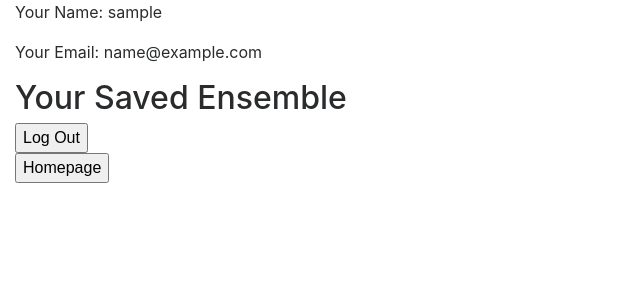
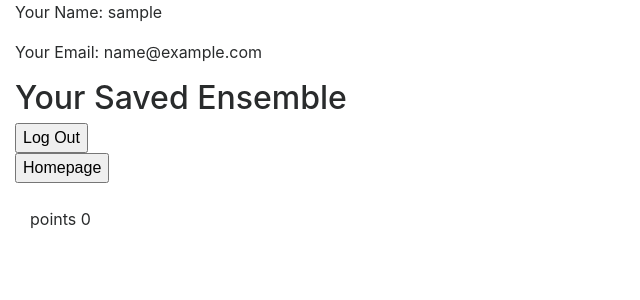
Before and after one commit to lunaceee/wesworld, a Flask app: page /users/1 in a window 1280 px wide. Shown: the top 300 px of the page, without its empty margins (0-640 px from the left). Run offline with Flask 2, Linux system fonts and the light colour scheme; the visitor is signed in with stand-in values (Sample User, id 1); data comes from the database, SQL or seed files in the repository; data that the repository does not hold is empty; some libraries are stand-ins or nearby versions.

Commit message:
added points system to user profile

```diff
--- a/server.py
+++ b/server.py
@@ -109,11 +109,24 @@ def show_user_profile(user_id):
     username = user.username
 
     ensembles = user.ensembles
+    points = 0
+
+    for ea in user.ensemble_associations:
+        points += ea.points
+
+    movie_ensemble = {}
+    for ensemble in ensembles:
+        if ensemble.movie.name not in movie_ensemble:
+            movie_ensemble[ensemble.movie.name] = [ensemble]
+        else:
+            movie_ensemble[ensemble.movie.name].append(ensemble)
 
     return render_template('user_profile.html',
                             email=email,
                             username=username,
                             ensembles=ensembles,
+                            movie_ensemble=movie_ensemble,
+                            points=points,
                             )
 
 
@@ -129,7 +142,6 @@ def save_ensemble():
     movie_id = request.form.get('movie_id')
 
     accessory_img_url = request.form.get('a_img_url')
-    print "accessory image\n", accessory_img_url
     top_img_url = request.form.get('t_img_url')
     bottom_img_url = request.form.get('bo_img_url')
     shoe_img_url = request.form.get('s_img_url')
@@ -154,6 +166,13 @@ def save_ensemble():
                                      ).first()
 
     if ensemble:
+        #add points for previous users
+        for u in ensemble.users:
+            for ea in u.ensemble_associations:
+                # if the ensemble user A saved is the same one user B saved
+                if ea.ensemble_id == ensemble.id:
+                    ea.points += 1
+
         ensemble.users.append(user)
         db.session.add(ensemble)
         db.session.commit()
--- a/templates/user_profile.html
+++ b/templates/user_profile.html
@@ -15,27 +15,34 @@
         <form action="/search">
             <button type="submit">Homepage</button>
         </form>
+        <br>
 
-    <div class="card-columns col-lg-6">
+    <div class="card-columns col-lg-8">
+        <div>points  {{ points }}</div>
         <div id="saved_ensemble">
+            {% for movie, ensembles in movie_ensemble.items() %}
+                <div>
+                    {{ movie }}
                     {% for ensemble in ensembles %}
-                <div class="card">
+                        <div class="card w-75">
                             <a href="{{ ensemble.accessory_url }}"><img class="img-fluid img-rounded" src="{{ ensemble.accessory_img_url }}"></a>
                         </div>
-                <div class="card">
+                        <div class="card w-75">
                             <a href="{{ ensemble.top_url }}"><img class="img-fluid img-rounded" src="{{ ensemble.top_img_url }}"></a>
                         </div>
-                <div class="card">
+                        <div class="card w-75">
                             <a href="{{ ensemble.bottom_url }}"><img class="img-fluid img-rounded" src="{{ ensemble.bottom_img_url }}"></a>
                         </div>
-                <div class="card">
+                        <div class="card w-75">
                             <a href="{{ ensemble.shoe_url }}"><img class="img-fluid img-rounded" src="{{ ensemble.shoe_img_url }}"></a>
                         </div>
-                <div class="card">
+                        <div class="card w-75">
                             <a href="{{ ensemble.dress_url }}"><img class="img-fluid img-rounded" src="{{ ensemble.dress_img_url }}"></a>
                         </div>
-                <div class="card">
+                        <div class="card w-75">
                             <a href="{{ ensemble.bag_url }}"><img class="img-fluid img-rounded" src="{{ ensemble.bag_img_url }}"></a>
+                        </div>
+                    {% endfor %}
                 </div>
             {% endfor %}
         </div>
```
Also changed, not shown: etsy.py (+5 -2 lines), model.py (+10 -5 lines). Lines whose indentation alone changed are shown as unchanged.
